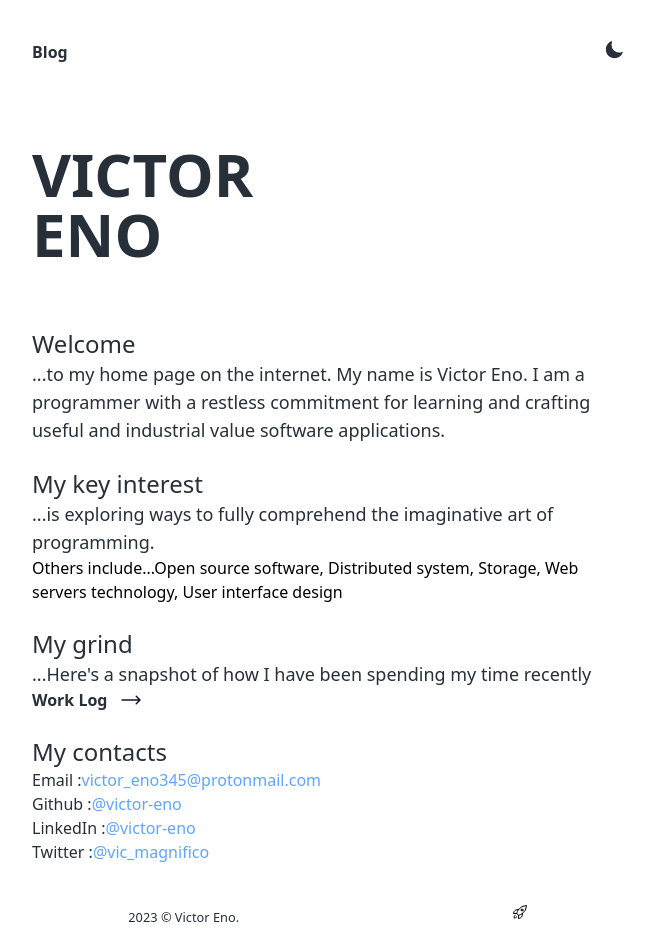
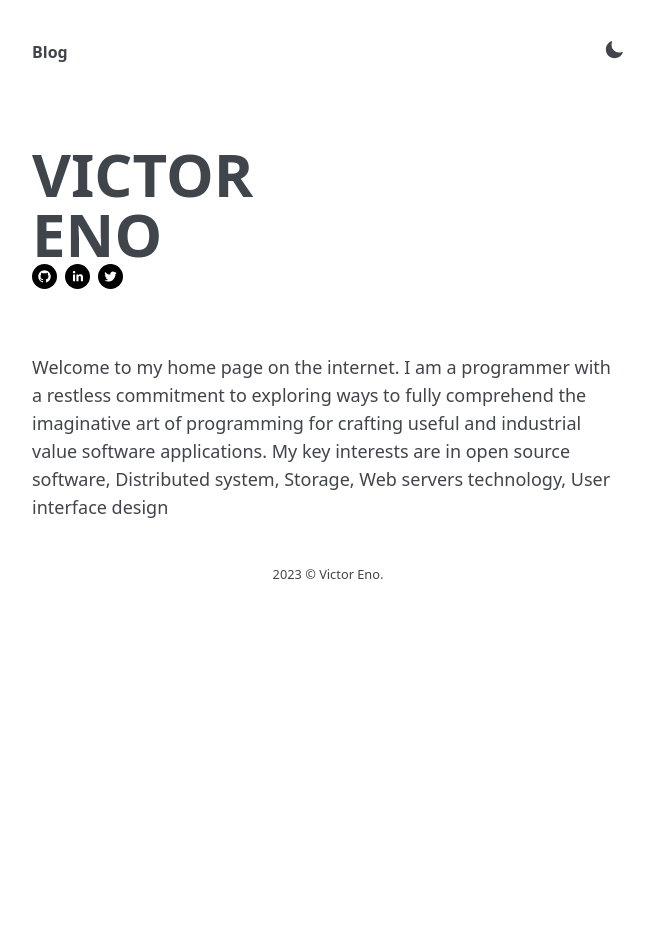
Before and after one commit to victor-eno/vicjournals, a Next.js app: page / in a window 1280 px wide. Shown: the whole page, without its empty margins (312-966 px from the left). After the commit the page ends 800 px from the top, so only its background shows below. Built offline with nearby package versions, Linux system fonts and the light colour scheme.

Commit message:
re-design

```diff
--- a/components/Footer.jsx
+++ b/components/Footer.jsx
@@ -7,7 +7,7 @@ const YEAR = new Date().getFullYear()
 const Footer = () => {
     return (
         <footer className="min-w-md mx-auto lg:max-w-2xl dark:bg-coolnight-100 text-base-content">
-          <div className="flex justify-around">
+          <div className="flex items-center justify-center">
             <div>
             <h1>
             <small>
@@ -15,11 +15,6 @@ const Footer = () => {
             </small>
             </h1>
             </div>
-            <div  className="flex order-last">
-            <small>
-            <RocketLaunchIcon className="h-4 w-4 dark:text-blue-200 font-thin" />
-            </small>
-            </div>
           </div>
         </footer>
      );
--- /dev/null
+++ b/components/Socials.jsx
@@ -0,0 +1,33 @@
+import { SocialIcon } from "react-social-icons";
+
+const Socials = () => {
+    return (
+        <div className="flex space-x-2">
+            <SocialIcon
+            url="https://github.com/victor-eno"
+            network="github"
+            fgColor="#fff"
+            bgColor="#000"
+            style={{height: 25, width: 25}}
+            />
+
+           <SocialIcon
+            url="https://www.linkedin.com/in/victor-eno-udoh"
+            network="linkedin"
+            fgColor="#fff"
+            bgColor="#000"
+            style={{height: 25, width: 25}}
+            />
+
+           <SocialIcon
+            url="https://twitter.com/vic_magnifico"
+            network="twitter"
+            fgColor="#fff"
+            bgColor="#000"
+            style={{height: 25, width: 25}}
+            />
+
+        </div>
+    )
+}
+export default Socials;
--- a/pages/index.js
+++ b/pages/index.js
@@ -5,6 +5,8 @@ import Link from "next/link";
 
 import Toggle from "../components/Toggle";
 import { ArrowLongRightIcon } from "@heroicons/react/24/outline";
+import Socials from "../components/Socials";
+
 
  const Home = () => {
 
@@ -42,7 +44,7 @@ import { ArrowLongRightIcon } from "@heroicons/react/24/outline";
         <h1>
           ENO
         </h1>
-
+        <Socials />
         </div>
         </div>
 
@@ -53,92 +55,14 @@ import { ArrowLongRightIcon } from "@heroicons/react/24/outline";
           <div>
 
           <div>
-          <h1 className="text-2xl font-base">Welcome</h1>
-             <p>...to my home page on the internet. My name is Victor Eno.
-                I am a programmer with a restless commitment for learning and crafting useful
-                and industrial value software applications.
-            </p>
-            <br></br>
-            <h1 className="text-2xl font-base">My key interest</h1>
-            <p>...is exploring ways to fully comprehend the imaginative art of programming.</p>
-            Others include...Open source software, Distributed system, Storage,
-             Web servers technology, User interface design
-          </div>
 
-          <br></br>
-
-          <h1 className="text-2xl font-base">My grind</h1>
-            <p>...Here's a snapshot of how I have been spending my time recently</p>
-
-          <Link href="/projects" passHref>
-          <a className="cursor-pointer">
-          <div className="flex">
-           <div>
-            <h1 className="dark:text-blue-400 font-black">Work Log</h1>
-           </div>
-           <div>
-            <ArrowLongRightIcon className="h-6 w-12 text-gray-900 dark:text-blue-200 font-bold" />
-           </div>
-           </div>
-          </a>
-          </Link>
-
-          <div>
-            <br></br>
-          <h1 className="text-2xl font-base">My contacts</h1>
-
-
-            <div className="flex">
-            <div>
-            <h1 className="dark:text-moodytext-100">Email :</h1>
-            </div>
-            <div>
-            <Link href="/projects" passHref>
-            <a className="cursor-pointer">
-            <h1 className="text-blue-400 dark:text-blue-400 ">victor_eno345@protonmail.com</h1>
-            </a>
-            </Link>
-            </div>
-            </div>
-
-            <div className="flex">
-            <div>
-            <h1 className="dark:text-moodytext-100">Github :</h1>
-            </div>
-            <div>
-            <Link href={'https://github.com/victor-eno'} passHref>
-            <a className="cursor-pointer">
-            <h1 className="text-blue-400 dark:text-blue-400 ">@victor-eno</h1>
-            </a>
-            </Link>
-            </div>
-            </div>
-
-            <div className="flex">
-            <div>
-            <h1 className="dark:text-moodytext-100">LinkedIn :</h1>
-            </div>
-            <div>
-            <Link href={'https://www.linkedin.com/in/victor-eno-udoh'} passHref>
-            <a className="cursor-pointer">
-            <h1 className="text-blue-400 dark:text-blue-400 ">@victor-eno</h1>
-            </a>
-            </Link>
-            </div>
-            </div>
-
-            <div className="flex">
-            <div>
-            <h1 className="dark:text-moodytext-100">Twitter :</h1>
-            </div>
-            <div>
-            <Link href={'https://twitter.com/vic_magnifico'} passHref>
-            <a className="cursor-pointer">
-            <h1 className="text-blue-400 dark:text-blue-400 ">@vic_magnifico</h1>
-            </a>
-            </Link>
-            </div>
-            </div>
+             <p>
+              Welcome to my home page on the internet. I am a programmer with a restless
+              commitment to exploring ways to fully comprehend the imaginative art of
+              programming for crafting useful and industrial value software
+              applications. My key interests are in open source software, Distributed system,
+               Storage, Web servers technology, User interface design
+             </p>
           </div>
 
           </div>
--- a/tailwind.config.js
+++ b/tailwind.config.js
@@ -10,13 +10,13 @@ module.exports = {
     extend: {
       colors: {
         coolnight: {
-          100: '#272f38',
+          100: '#40444b',
         },
         coolday: {
           100: '#FFF',
         },
         moodytext: {
-          100: '#fff',
+          100: '#c5cae9',
         }
       }
     },
```
